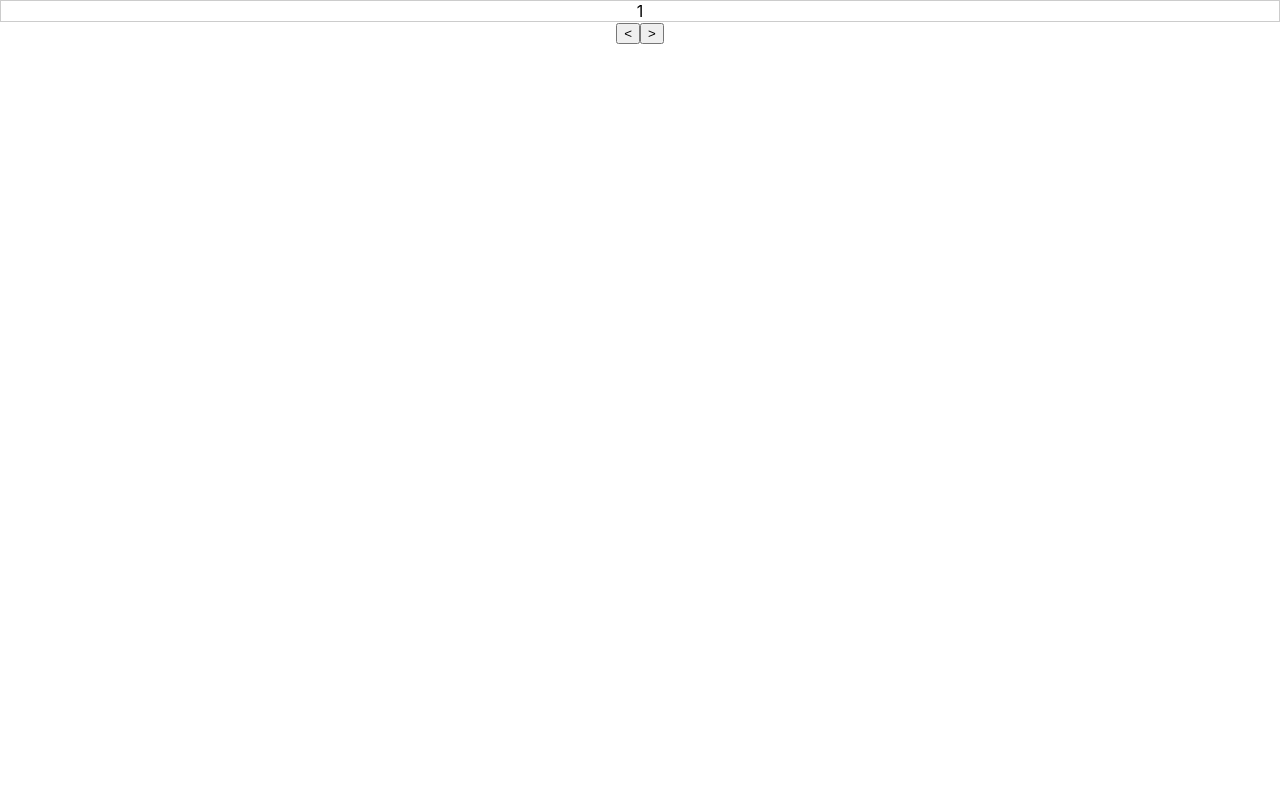
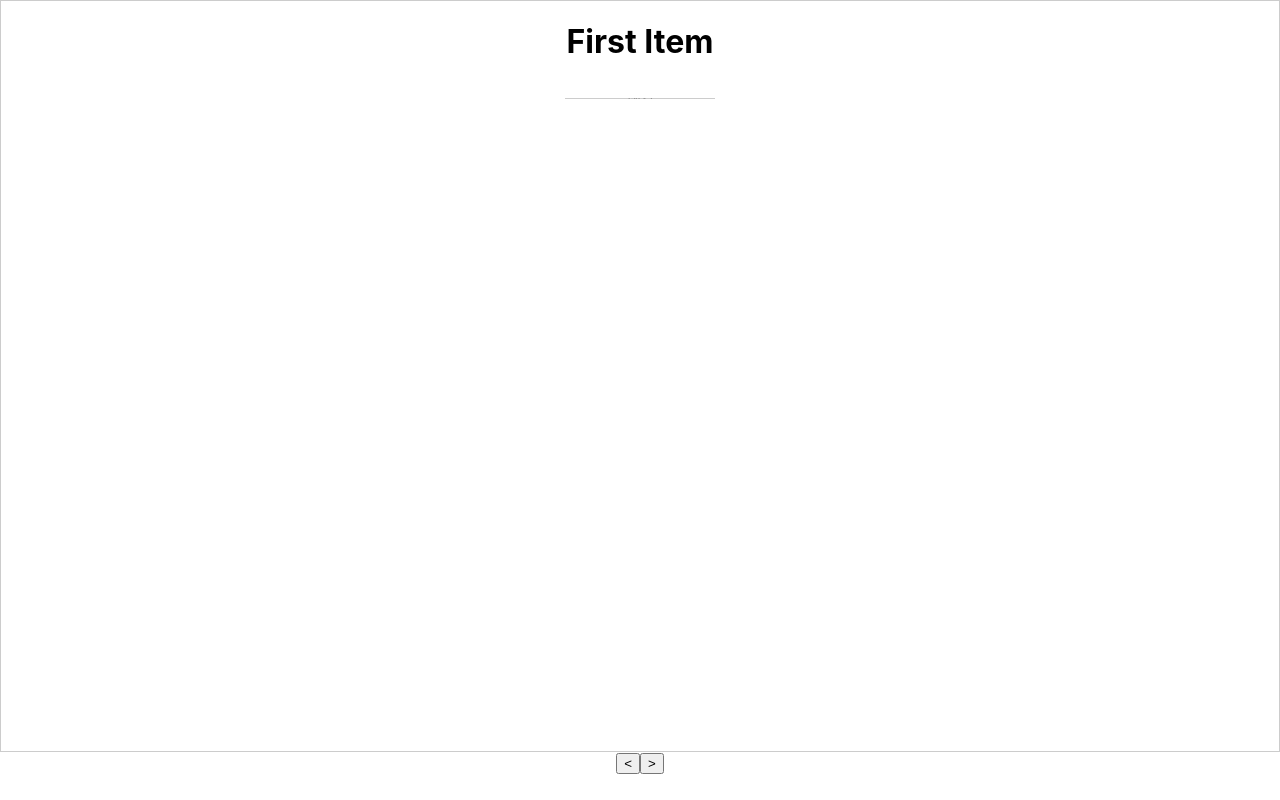
Before and after one commit to mphonic/react-slider-examples, a React (Create React App) app: page / in a window 1280 px wide. Built offline with nearby package versions, Linux system fonts and the light colour scheme.

Commit message:
Use array for carousel items

```diff
--- a/src/App.js
+++ b/src/App.js
@@ -2,6 +2,24 @@ import { useState } from "react";
 import './App.css';
 import CarouselTrack from './Components/CarouselTrack';
 import CarouselControls from "./Components/CarouselControls";
+
+const carouselItems = [
+  {
+    title: "First Item",
+    image: "https://via.placeholder.com/150/000",
+    description: "This would be the first item."
+  },
+  {
+    title: "Second Item",
+    image: "https://via.placeholder.com/150/666",
+    description: "Leading to the second item."
+  },
+  {
+    title: "Third Item",
+    image: "https://via.placeholder.com/150/ccc",
+    description: "Culminating in a third, wonderful item."
+  }
+];
 
 function App() {
   const [carouselIndex, setCarouselIndex] = useState(0);
@@ -20,9 +38,14 @@ function App() {
   return (
     <div className="App">
       <CarouselTrack {...settings}>
-        <div>1</div>
-        <div>2</div>
-        <div>3</div>
+        {
+          carouselItems.map((e, c) => (
+            <div key={`carousel-item-${c}`}>
+              <h1>{e.title}</h1>
+              <img src={e.image} alt={e.description} />
+            </div>
+          ))
+        }
       </CarouselTrack>
       <CarouselControls {...settings}></CarouselControls>
     </div>
```
